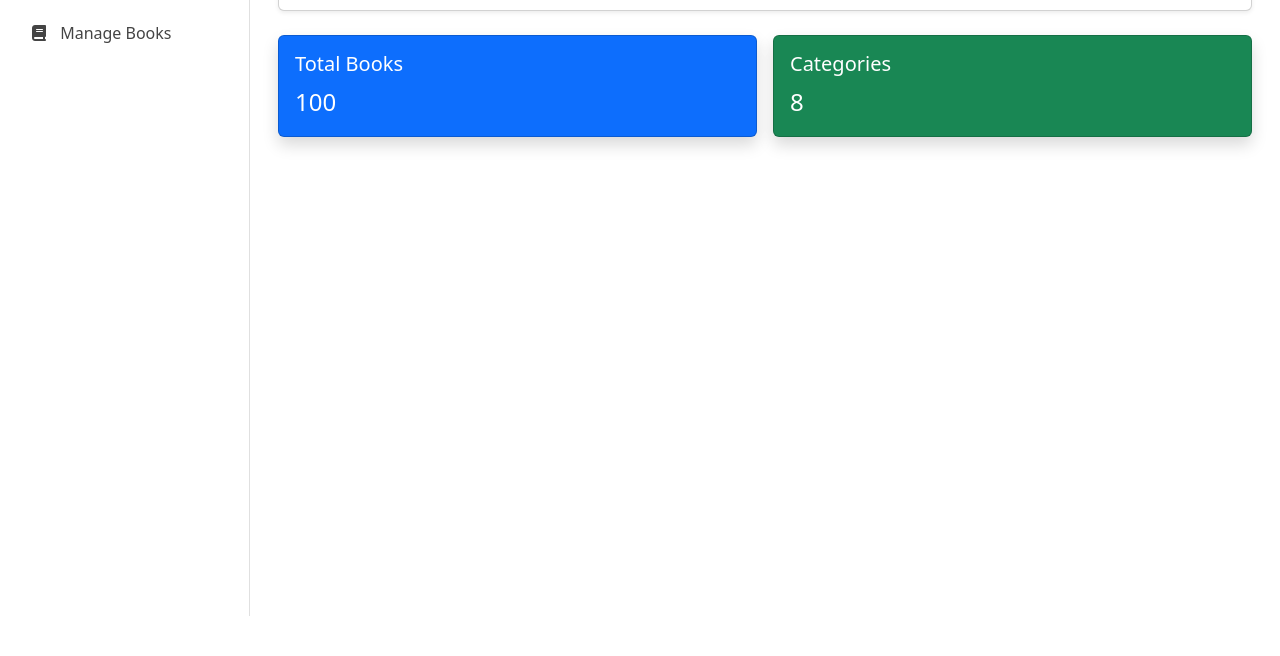
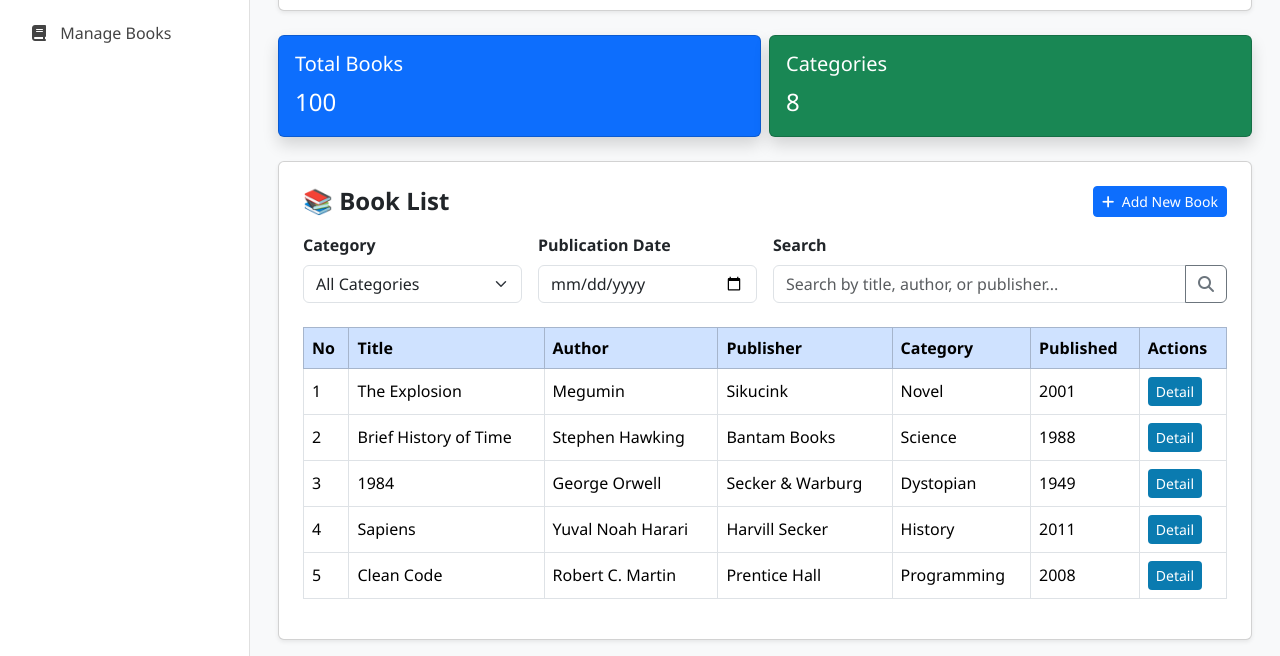
Before and after one commit to bagoesrex/megushelf-app, a website: page public/index.html in a window 1280 px wide. Shown: the part 184-840 px from the top of the page. Before the commit the page ends 800 px from the top, so only its background shows below. Drawn offline with nearby package versions, Linux system fonts and the light colour scheme.

Commit message:
feat: add book list UI and render dummy book data

```diff
--- a/public/index.html
+++ b/public/index.html
@@ -4,8 +4,6 @@
     <meta charset="UTF-8" />
     <meta name="viewport" content="width=device-width, initial-scale=1.0" />
     <title>MeguShelf</title>
-    <!-- Optional CSS -->
-    <link rel="stylesheet" href="styles.css" />
     <!-- Bootstrap CSS -->
     <link
       href="https://cdn.jsdelivr.net/npm/bootstrap@5.3.5/dist/css/bootstrap.min.css"
@@ -13,10 +11,13 @@
       integrity="sha384-SgOJa3DmI69IUzQ2PVdRZhwQ+dy64/BUtbMJw1MZ8t5HZApcHrRKUc4W0kG879m7"
       crossorigin="anonymous"
     />
+    <!-- Font Awesome -->
     <link
       href="https://cdnjs.cloudflare.com/ajax/libs/font-awesome/6.5.0/css/all.min.css"
       rel="stylesheet"
     />
+    <!-- Custom CSS -->
+    <link rel="stylesheet" href="styles.css" />
   </head>
   <body>
     <div class="wrapper">
@@ -66,7 +67,7 @@
             </div>
 
             <!-- Stats Section -->
-            <div class="row g-3" id="stats-section">
+            <div class="row g-2" id="stats-section">
               <div class="col-md-6">
                 <div class="card text-white bg-primary shadow">
                   <div class="card-body">
@@ -84,12 +85,72 @@
                 </div>
               </div>
             </div>
+
+            <!-- Book List -->
+            <div class="card p-4 mt-4 shadow-sm">
+              <div
+                class="d-flex justify-content-between align-items-center mb-3"
+              >
+                <h4 class="mb-0">📚 Book List</h4>
+                <button class="btn btn-sm btn-primary">
+                  <i class="fa fa-plus me-1"></i> Add New Book
+                </button>
+              </div>
+
+              <!-- Filter & Search -->
+              <div class="row g-3 align-items-end mb-4">
+                <div class="col-md-3">
+                  <label class="form-label fw-semibold">Category</label>
+                  <select class="form-select">
+                    <option selected>All Categories</option>
+                    <option value="1">Novel</option>
+                    <option value="2">Science</option>
+                    <option value="3">History</option>
+                  </select>
+                </div>
+                <div class="col-md-3">
+                  <label class="form-label fw-semibold">Publication Date</label>
+                  <input type="date" class="form-control" />
+                </div>
+                <div class="col-md-6">
+                  <label class="form-label fw-semibold">Search</label>
+                  <div class="input-group">
+                    <input
+                      type="text"
+                      class="form-control"
+                      placeholder="Search by title, author, or publisher..."
+                    />
+                    <button class="btn btn-outline-secondary" type="button">
+                      <i class="fa fa-search"></i>
+                    </button>
+                  </div>
+                </div>
+              </div>
+
+              <!-- Book Table -->
+              <div class="table-responsive">
+                <table class="table table-bordered table-hover align-middle">
+                  <thead class="table-primary">
+                    <tr>
+                      <th scope="col">No</th>
+                      <th scope="col">Title</th>
+                      <th scope="col">Author</th>
+                      <th scope="col">Publisher</th>
+                      <th scope="col">Category</th>
+                      <th scope="col">Published</th>
+                      <th scope="col">Actions</th>
+                    </tr>
+                  </thead>
+                  <tbody id="book-table-body"></tbody>
+                </table>
+              </div>
+            </div>
           </div>
         </div>
       </div>
     </div>
 
-    <!-- Optional JS -->
+    <!-- Custom JS -->
     <script src="script.js"></script>
     <!-- Bootstrap JS -->
     <script
--- a/public/script.js
+++ b/public/script.js
@@ -28,3 +28,64 @@ const statsData = {
 
 document.getElementById("total-books").innerText = statsData.totalBooks;
 document.getElementById("total-categories").innerText = statsData.categories;
+
+// Dummy Booklist
+const bookList = [
+  {
+    id: 1,
+    title: "The Explosion",
+    author: "Megumin",
+    publisher: "Sikucink",
+    category: "Novel",
+    published: 2001,
+  },
+  {
+    id: 2,
+    title: "Brief History of Time",
+    author: "Stephen Hawking",
+    publisher: "Bantam Books",
+    category: "Science",
+    published: 1988,
+  },
+  {
+    id: 3,
+    title: "1984",
+    author: "George Orwell",
+    publisher: "Secker & Warburg",
+    category: "Dystopian",
+    published: 1949,
+  },
+  {
+    id: 4,
+    title: "Sapiens",
+    author: "Yuval Noah Harari",
+    publisher: "Harvill Secker",
+    category: "History",
+    published: 2011,
+  },
+  {
+    id: 5,
+    title: "Clean Code",
+    author: "Robert C. Martin",
+    publisher: "Prentice Hall",
+    category: "Programming",
+    published: 2008,
+  },
+];
+
+const tbody = document.getElementById("book-table-body");
+
+bookList.forEach((book, index) => {
+  const row = `
+      <tr>
+        <td>${index + 1}</td>
+        <td>${book.title}</td>
+        <td>${book.author}</td>
+        <td>${book.publisher}</td>
+        <td>${book.category}</td>
+        <td>${book.published}</td>
+        <td><button class="btn btn-sm btn-info text-white">Detail</button></td>
+      </tr>
+    `;
+  tbody.innerHTML += row;
+});
--- a/public/styles.css
+++ b/public/styles.css
@@ -6,7 +6,7 @@ body {
 
 .wrapper {
     display: flex;
-    height: 100vh;
+    min-height: 100vh;
 }
 
 .sidebar {
@@ -63,3 +63,30 @@ body {
     font-size: 1.2rem;
     margin-bottom: 2rem;
 }
+
+.primary-color {
+    color: #e91e1e;
+}
+
+.primary-bg-color {
+    background-color: #e91e1e;
+}
+
+.primary-theme {
+    color: #e91e1e;
+    background-color: #e91e1e;
+}
+
+.table th,
+.table td {
+    vertical-align: middle;
+}
+
+.card h4 {
+    font-weight: 600;
+}
+
+.btn-info {
+    background-color: #0a7bb0;
+    border: none;
+}
```
